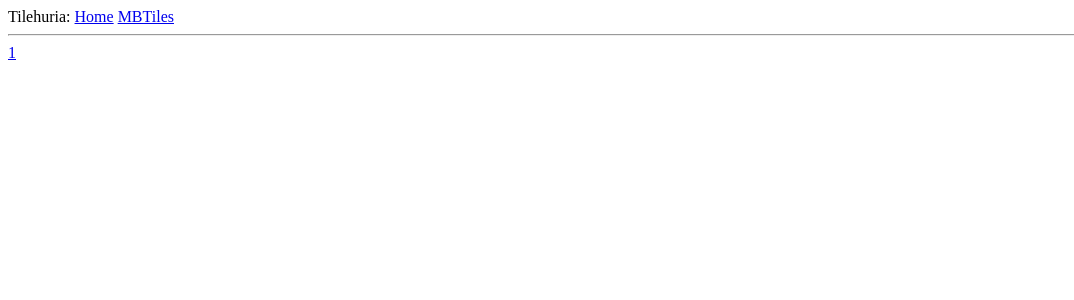
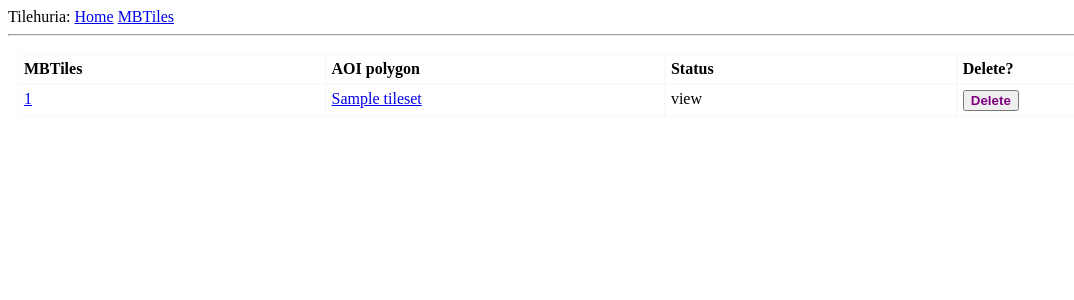
Before and after one commit to HumanitarianStuff/tilehuria-flask, a Flask app: template app/templates/mbtiles.html in a window 1280 px wide. Shown: the top 300 px of the page, without its empty margins (0-1074 px from the left). Run offline with Flask 2, Linux system fonts and the light colour scheme; the template is opened without the code that fills it: most values are stand-ins (such as "Sample title", 1, 10 or a date in 2020).

Commit message:
grid view of files

```diff
--- a/app/routes.py
+++ b/app/routes.py
@@ -59,12 +59,12 @@ def upload():
 def mbtiles():
     all_files = scandir('files')
     tilesets = []
-    basenames = []
     for filename in all_files:
         (pathname, extension) = os.path.splitext(filename)
         basename = os.path.basename(filename)
-        if extension == '.mbtiles':
-            tilesets.append([basename, filename])
+        if extension.lower() == '.mbtiles':
+            tilesets.append((basename, filename))
+
 
     return render_template('mbtiles.html', title='MBTiles for download',
                            tilesets = tilesets)
--- a/app/templates/mbtiles.html
+++ b/app/templates/mbtiles.html
@@ -2,10 +2,34 @@
 
 {% block content %}
 
+<style>
+.grid-container {
+  display: grid;
+  grid-template-columns: auto auto auto auto;
+  padding: 10px;
+}
+.grid-item {
+  background-color: rgba(255, 255, 255, 0.8);
+  border: 1px solid rgba(180, 200, 180, 0.1);
+  padding: 5px;
+
+  text-align: left;
+}
+</style>
+
   {% if tilesets %}
-    {% for tileset in tilesets %}
-    <div><a href="{{url_for('download_tileset', path=tileset[0]) }}">{{ tileset[0] }}</a></div>
+    <div class="grid-container">
+      <div class="grid-item"><b>MBTiles</b></div>
+      <div class="grid-item"><b>AOI polygon</b></div>
+      <div class="grid-item"><b>Status</b></div>
+      <div class="grid-item"><b>Delete?</b></div>
+      {% for tileset in tilesets %}
+      <div class="grid-item"><a href="{{url_for('download_tileset', path=tileset[0]) }}">{{ tileset[0] }}</a></div>
+      <div class="grid-item"><a href="{{url_for('download_tileset', path=tileset[2]) }}">{{ tileset[2] }}</a></div>
+      <div class="grid-item">view</div>
+      <div class="grid-item"><button type="submit" style="color:purple"><strong>Delete</strong></button></div>
     {% endfor %}
+    </div>
   {% endif %}
 
 {% endblock %}
```
